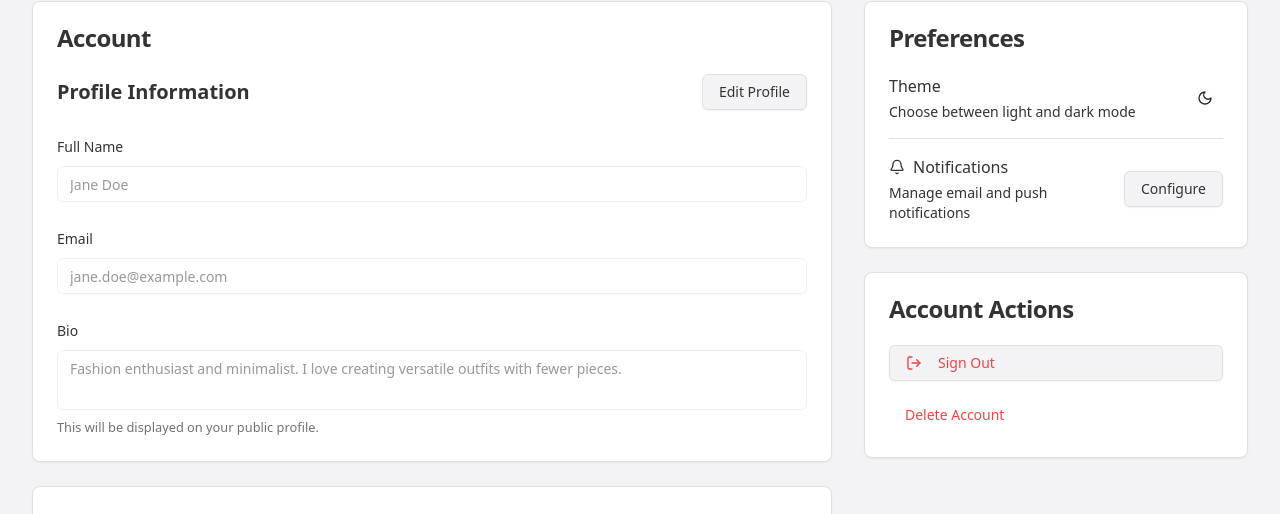
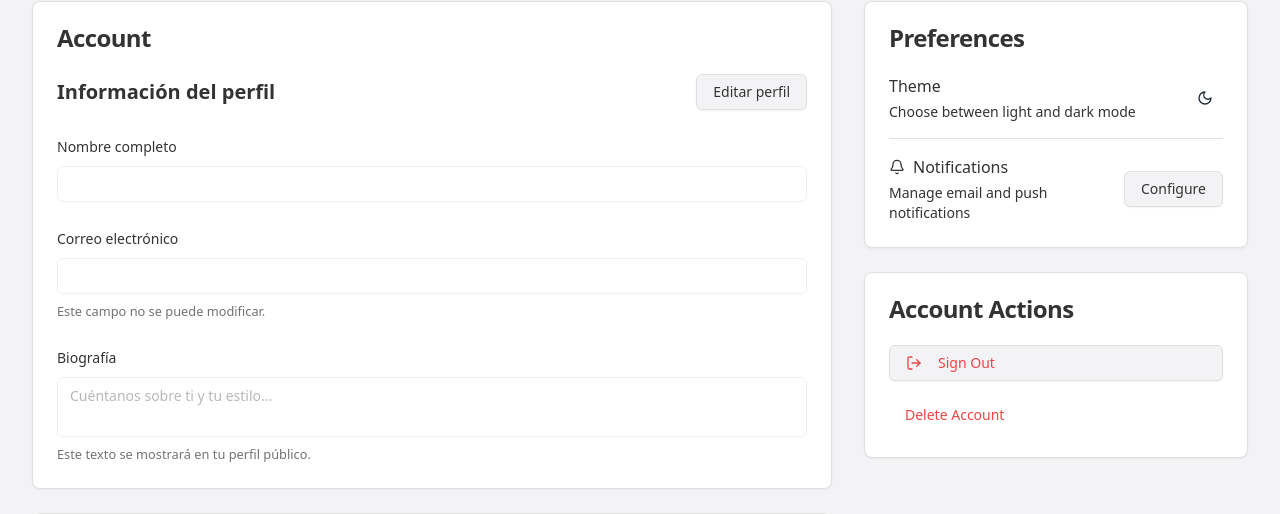
Before and after one commit to Project-Personal-Armario-Virtual/tu-estilo-nube-FE, a React (Vite) app: page /profile in a window 1280 px wide. Shown: the part 195-709 px from the top of the page. Built offline with nearby package versions, Linux system fonts and the light colour scheme; no server answers.

Commit message:
Feat: Implement profile page

```diff
--- a/src/components/profile/ProfileForm.jsx
+++ b/src/components/profile/ProfileForm.jsx
@@ -1,6 +1,6 @@
 "use client"
 
-import { useState } from "react"
+import { useEffect, useState } from "react"
 import { z } from "zod"
 import { useForm } from "react-hook-form"
 import { zodResolver } from "@hookform/resolvers/zod"
@@ -17,9 +17,10 @@ import {
 import { Input } from "@/components/ui/input"
 import { Textarea } from "@/components/ui/textarea"
 import { useToast } from "@/hooks/use-toast"
+import axios from "axios"
 
 const formSchema = z.object({
-  name: z.string().min(2, {
+  displayName: z.string().min(2, {
     message: "Name must be at least 2 characters.",
   }),
   email: z.string().email({
@@ -28,37 +29,87 @@ const formSchema = z.object({
   bio: z.string().optional(),
 })
 
-const mockUser = {
-  name: "Jane Doe",
-  email: "jane.doe@example.com",
-  bio: "Fashion enthusiast and minimalist. I love creating versatile outfits with fewer pieces.",
-}
-
 export function ProfileForm() {
   const [isEditing, setIsEditing] = useState(false)
+  const [loading, setLoading] = useState(true)
   const { toast } = useToast()
 
   const form = useForm({
     resolver: zodResolver(formSchema),
-    defaultValues: mockUser,
+    defaultValues: {
+      displayName: "",
+      email: "",
+      bio: "",
+    },
   })
 
-  function onSubmit(values) {
-    console.log(values)
-    toast({
-      title: "Profile updated",
-      description: "Your profile has been updated successfully.",
+  // ✅ Cargar datos del perfil desde el backend con el token
+  useEffect(() => {
+    const token = localStorage.getItem("token")
+
+    axios.get("/api/profile/me", {
+      headers: {
+        Authorization: `Bearer ${token}`,
+      },
     })
-    setIsEditing(false)
+      .then((res) => {
+        const { name, bio, user } = res.data
+        console.log("✅ Perfil cargado:", res.data)
+
+        form.reset({
+          displayName: name || "",
+          email: user?.email || "",
+          bio: bio || "",
+        })
+      })
+      .catch(() => {
+        toast({
+          variant: "destructive",
+          title: "Error",
+          description: "No se pudo cargar el perfil.",
+        })
+      })
+      .finally(() => setLoading(false))
+  }, [])
+
+  // ✅ Enviar cambios al backend
+  const onSubmit = async (values) => {
+    const token = localStorage.getItem("token")
+
+    try {
+      await axios.put("/api/profile", {
+        displayName: values.displayName,
+        bio: values.bio,
+      }, {
+        headers: {
+          Authorization: `Bearer ${token}`,
+        },
+      })
+
+      toast({
+        title: "Perfil actualizado",
+        description: "Los cambios se guardaron correctamente.",
+      })
+
+      setIsEditing(false)
+    } catch (err) {
+      toast({
+        variant: "destructive",
+        title: "Error al actualizar",
+        description: "Ocurrió un problema al guardar los cambios.",
+      })
+    }
   }
+
+  if (loading) return <p>Cargando...</p>
 
   return (
     <div className="space-y-6">
       <div className="flex justify-between items-center">
-        <h2 className="text-xl font-bold">Profile Information</h2>
+        <h2 className="text-xl font-bold">Información del perfil</h2>
         {!isEditing && (
           <Button variant="outline" onClick={() => setIsEditing(true)}>
-            Edit Profile
+            Editar perfil
           </Button>
         )}
       </div>
@@ -67,10 +118,10 @@ export function ProfileForm() {
         <form onSubmit={form.handleSubmit(onSubmit)} className="space-y-6">
           <FormField
             control={form.control}
-            name="name"
+            name="displayName"
             render={({ field }) => (
               <FormItem>
-                <FormLabel>Full Name</FormLabel>
+                <FormLabel>Nombre completo</FormLabel>
                 <FormControl>
                   <Input {...field} disabled={!isEditing} />
                 </FormControl>
@@ -84,10 +135,11 @@ export function ProfileForm() {
             name="email"
             render={({ field }) => (
               <FormItem>
-                <FormLabel>Email</FormLabel>
+                <FormLabel>Correo electrónico</FormLabel>
                 <FormControl>
-                  <Input type="email" {...field} disabled={!isEditing} />
+                  <Input type="email" {...field} disabled readOnly />
                 </FormControl>
+                <FormDescription>Este campo no se puede modificar.</FormDescription>
                 <FormMessage />
               </FormItem>
             )}
@@ -98,17 +150,17 @@ export function ProfileForm() {
             name="bio"
             render={({ field }) => (
               <FormItem>
-                <FormLabel>Bio</FormLabel>
+                <FormLabel>Biografía</FormLabel>
                 <FormControl>
                   <Textarea
-                    placeholder="Tell us about yourself and your style preferences..."
+                    placeholder="Cuéntanos sobre ti y tu estilo..."
                     className="resize-none"
                     {...field}
                     disabled={!isEditing}
                     value={field.value || ""}
                   />
                 </FormControl>
-                <FormDescription>This will be displayed on your public profile.</FormDescription>
+                <FormDescription>Este texto se mostrará en tu perfil público.</FormDescription>
                 <FormMessage />
               </FormItem>
             )}
@@ -116,10 +168,14 @@ export function ProfileForm() {
 
           {isEditing && (
             <div className="flex justify-end space-x-4">
-              <Button type="button" variant="outline" onClick={() => setIsEditing(false)}>
-                Cancel
+              <Button
+                type="button"
+                variant="outline"
+                onClick={() => setIsEditing(false)}
+              >
+                Cancelar
               </Button>
-              <Button type="submit">Save Changes</Button>
+              <Button type="submit">Guardar cambios</Button>
             </div>
           )}
         </form>
--- a/src/pages/Profile.jsx
+++ b/src/pages/Profile.jsx
@@ -1,5 +1,6 @@
 // src/pages/Profile.jsx
 import React from "react"
+import Navbar from "@/components/Navbar"
 import { ProfileForm } from "@/components/profile/ProfileForm"
 import  ThemeToggle  from "@/components/ThemeToggle"
 import { Card, CardContent, CardHeader, CardTitle } from "@/components/ui/card"
```
